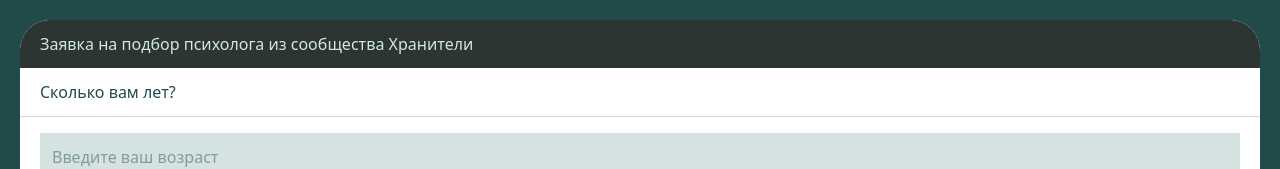
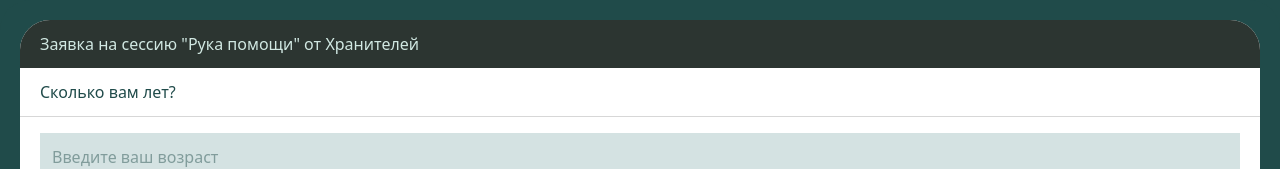
Before and after one commit to alexandr-bsu/-, a React (Vite) app: page /helpful-hand in a window 1280 px wide. Shown: the top 169 px of the page. Built offline with nearby package versions, Linux system fonts and the light colour scheme; no server answers; what @vidstack/react would draw is missing.

Commit message:
rename header help-hand

```diff
--- a/src/components/FormHelpfulHands.jsx
+++ b/src/components/FormHelpfulHands.jsx
@@ -23,7 +23,7 @@ const FormHelpfulHands = ({ maxTabsCount }) => {
   const [showError, setShowError] = useState(false);
 
   // Массив заголовков табов формы.
-  const headers = ["Заявка на подбор психолога из сообщества Хранители"];
+  const headers = ['Заявка на cессию "Рука помощи" от Хранителей'];
   const [activeTabIndex, setActiveTabIndex] = useState(0);
   const areSlotsEmpty = useSelector((state) => state.form.emptySlots);
 
```
